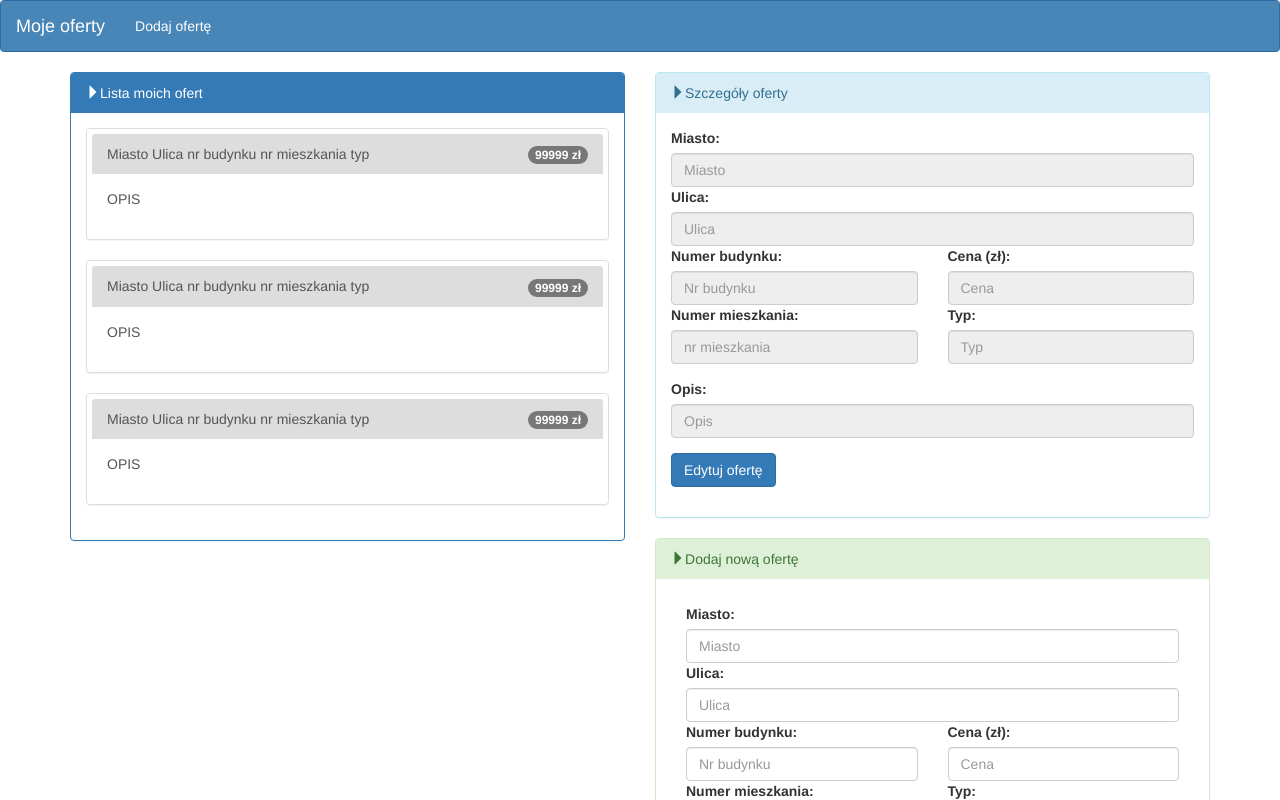
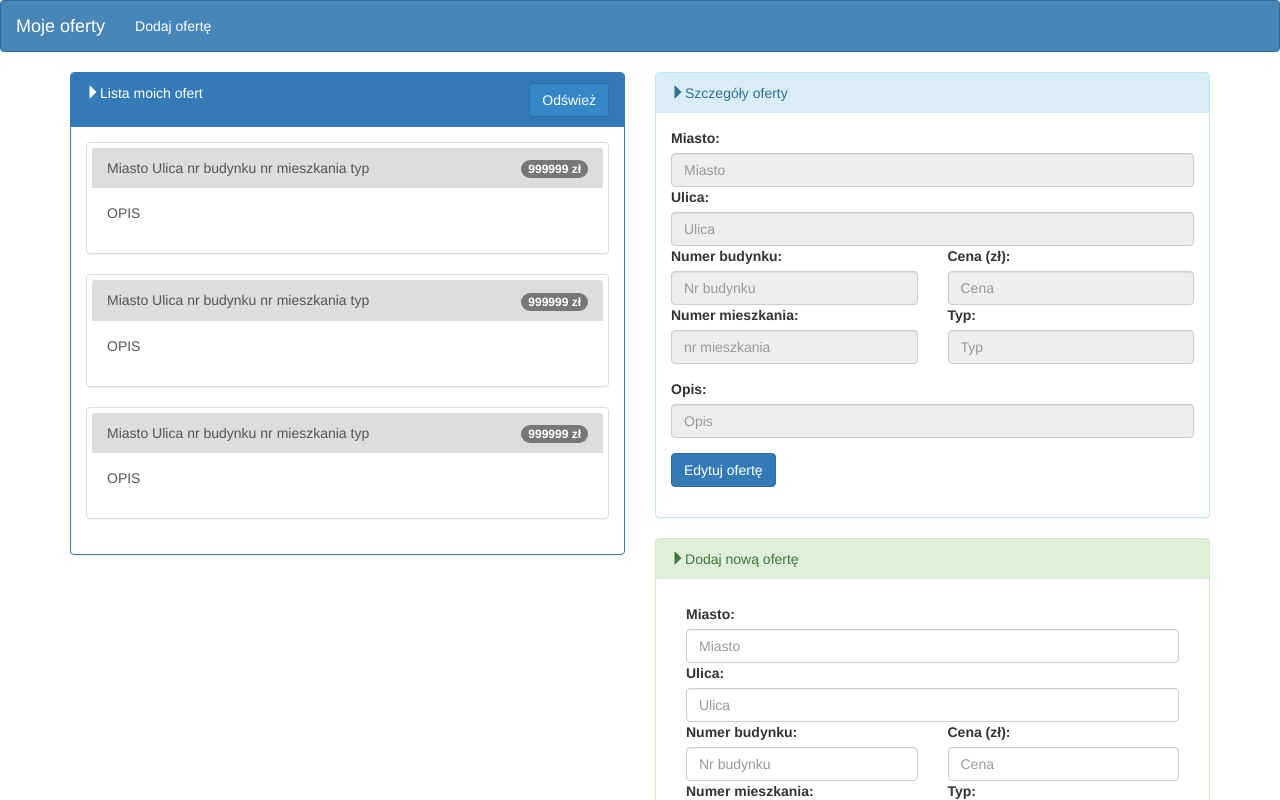
Before and after one commit to Cutter72/recruitment-task-01, an Angular app: page / in a window 1280 px wide. Shown: the top 800 px of the page. Built offline with nearby package versions, Linux system fonts and the light colour scheme.

Commit message:
get all offers work

```diff
--- a/src/app/my-estate-offers-list/my-estate-offer-list-item/my-estate-offer-list-item.component.html
+++ b/src/app/my-estate-offers-list/my-estate-offer-list-item/my-estate-offer-list-item.component.html
@@ -8,7 +8,7 @@
         <div class="col-sm-9">
           Miasto Ulica nr budynku nr mieszkania typ
         </div>
-        <div class="col-md-3" align="right"><span class="badge" align="right">99999 zł</span></div>
+        <div class="col-md-3" align="right"><span class="badge" align="right">999999 zł</span></div>
       </div>
     </div>
 
--- a/src/app/my-estate-offers-list/my-estate-offers-list.component.html
+++ b/src/app/my-estate-offers-list/my-estate-offers-list.component.html
@@ -1,16 +1,19 @@
 <div class="panel-group">
   <div class="panel panel-primary">
-    <div class="panel-heading in cursor-pointer" data-toggle="collapse" data-target="#estateOfferList"
-         aria-expanded="true"
-         aria-controls="estateOfferList">
+    <div class="panel-heading">
       <div class="row">
-        <div class="col-xs-6"><i class="glyphicon glyphicon-triangle-right"></i>Lista moich ofert</div>
+        <div class="col-xs-9"><i class="glyphicon glyphicon-triangle-right"></i>Lista moich ofert</div>
+        <div class="col-md-3" align="right">
+          <button type="button" class="btn btn-primary" style="background-color: #3687c7" (click)="getAllEstateOffers()">Odśwież</button>
+        </div>
       </div>
     </div>
-    <div class="panel-body collapse in" id="estateOfferList">
+    <div class="panel-body">
       <app-my-estate-offer-list-item></app-my-estate-offer-list-item>
       <app-my-estate-offer-list-item></app-my-estate-offer-list-item>
       <app-my-estate-offer-list-item></app-my-estate-offer-list-item>
+
     </div>
+
   </div>
 </div>
--- a/src/app/my-estate-offers-list/my-estate-offers-list.component.ts
+++ b/src/app/my-estate-offers-list/my-estate-offers-list.component.ts
@@ -1,4 +1,6 @@
 import { Component, OnInit } from '@angular/core';
+import {HttpClient} from '@angular/common/http';
+import {AppComponent} from '../app.component';
 
 @Component({
   selector: 'app-my-estate-offers-list',
@@ -6,10 +8,33 @@ import { Component, OnInit } from '@angular/core';
   styleUrls: ['./my-estate-offers-list.component.css']
 })
 export class MyEstateOffersListComponent implements OnInit {
-
-  constructor() { }
+  estateOffers: Array<EstateOffer>;
+  constructor(private http: HttpClient) {
+    this.estateOffers = new Array<EstateOffer>();
+  }
 
   ngOnInit() {
   }
 
+  getAllEstateOffers() {
+    this.http.get(AppComponent.serverAddress + '/getAll').subscribe(responseData => {
+      this.estateOffers = responseData.data;
+      console.log(responseData);
+      console.log(this.estateOffers);
+    });
+  }
+
 }
+class EstateOffer {
+  id: number;
+  city: string;
+  street: string;
+  property: string;
+  apartment: string;
+  price: number;
+  type: number;
+  description: string;
+
+  constructor() {
+  }
+}
```
